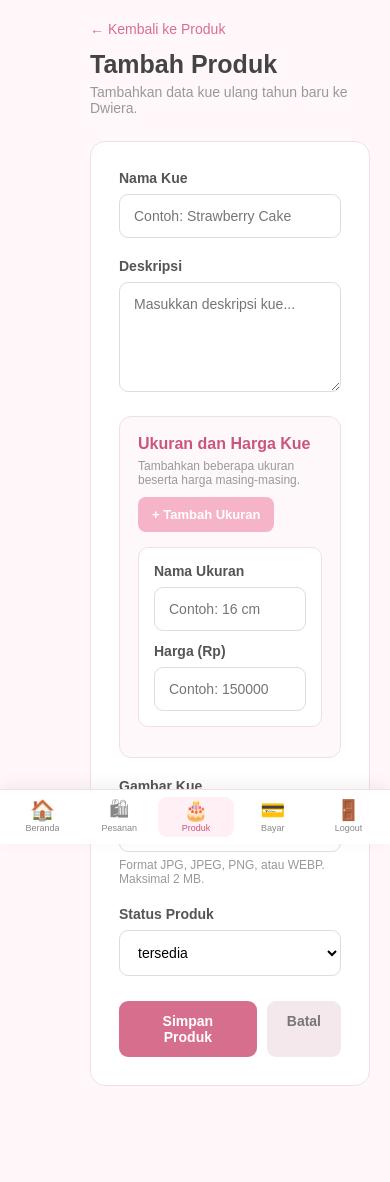
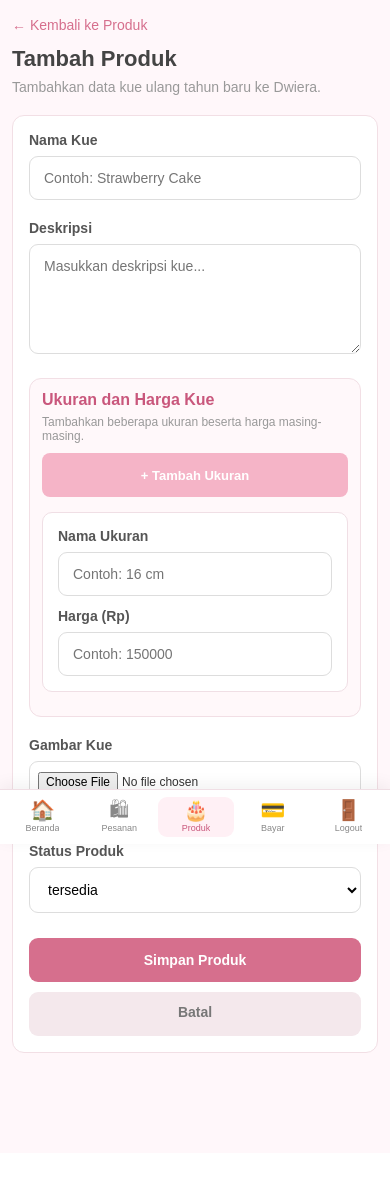
Before and after one commit to rizhanuranisa-28/sistem_pree_order_dwiera, a Laravel app: page /admin/produk/tambah in a window 390 px wide. After the commit the page ends 1053 px from the top, so only its background shows below. Run offline with Laravel 12, Linux system fonts and the light colour scheme; the visitor is signed in with stand-in values (Sample User, id 1); parts of the project's set-up code (start-up, migrations or seed data) failed here and were passed over.

Commit message:
fix: perbaiki responsivitas form tambah produk

```diff
--- a/resources/views/admin_produk_tambah.blade.php
+++ b/resources/views/admin_produk_tambah.blade.php
@@ -338,8 +338,8 @@
         }
 
         .main {
-            margin-left: 70px;
-            width: calc(100% - 70px);
+            margin-left: 0;
+            width: 100%;
             padding: 20px;
         }
 
@@ -350,6 +350,58 @@
         .size-heading {
             align-items: flex-start;
             flex-direction: column;
+        }
+
+        .btn-add {
+            width: 100%;
+            min-height: 44px;
+        }
+    }
+
+    @media (max-width: 600px) {
+        .main {
+            padding: 16px 12px 24px;
+        }
+
+        .topbar {
+            margin-bottom: 18px;
+        }
+
+        .topbar h1 {
+            font-size: 22px;
+        }
+
+        .topbar p {
+            line-height: 1.45;
+        }
+
+        .form-card {
+            padding: 16px;
+            border-radius: 12px;
+        }
+
+        .size-section {
+            padding: 12px;
+        }
+
+        .size-heading {
+            align-items: stretch;
+        }
+
+        .form-actions {
+            flex-direction: column;
+        }
+
+        .btn-save,
+        .btn-cancel {
+            width: 100%;
+            min-height: 44px;
+            text-align: center;
+        }
+
+        input[type="file"] {
+            padding: 10px 8px;
+            font-size: 12px;
         }
     }
 </style>
```
